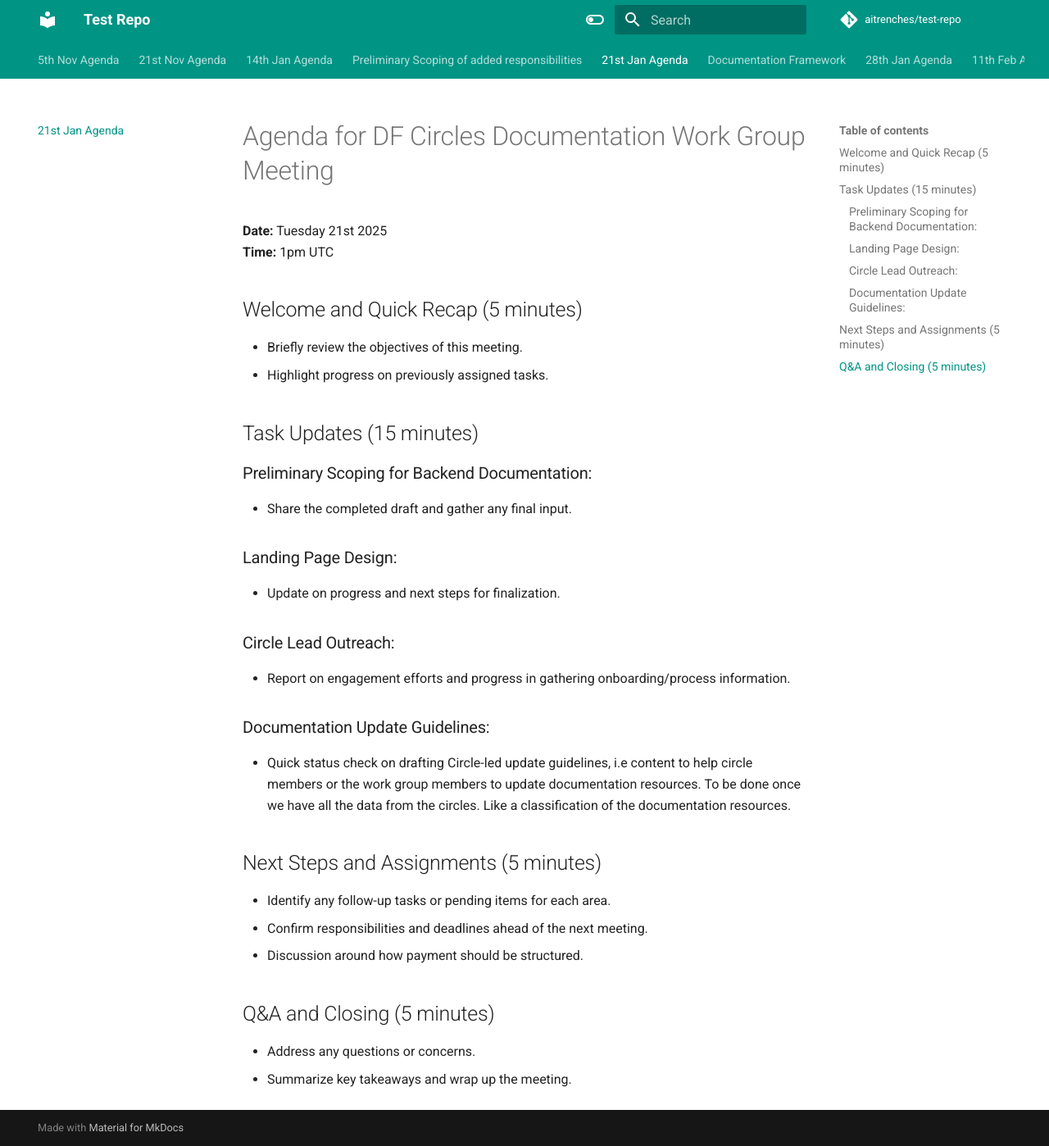
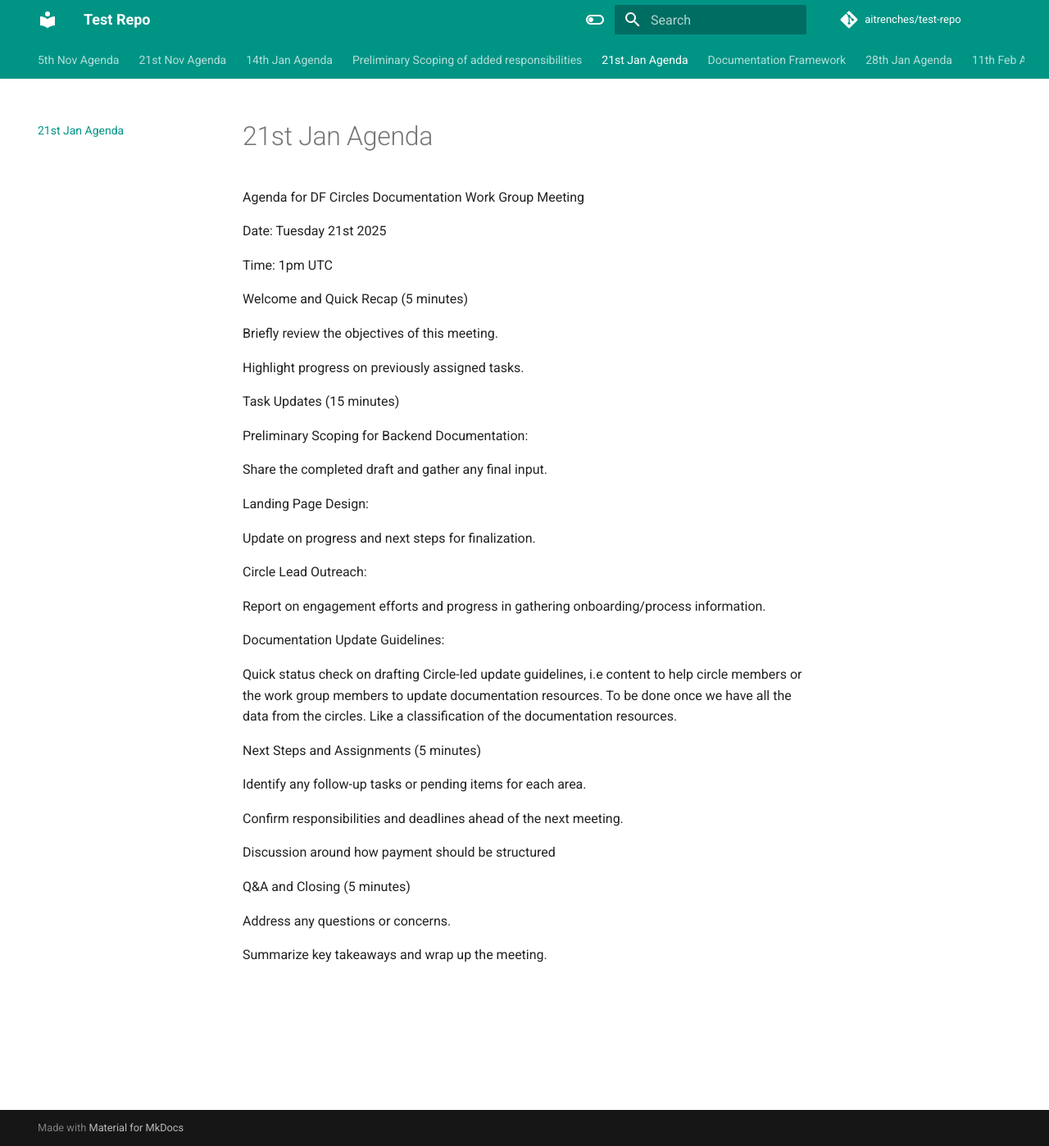
Before and after one commit to aitrenches/test-repo, an MkDocs documentation site: the page built from docs/21st-jan-agenda.md, in a window 1280 px wide and 1398 px high. Shown: the whole window at 82% size. Built offline with MkDocs 1.6.1 and Material for MkDocs 9.7.7, drawn with Linux system fonts in a browser that asks for light colours; comment, search, counter and statistics services are not loaded; part of the change alters nothing that is shown.

Commit message:
Sync tab: 21st Jan Agenda

```diff
--- a/docs/21st-jan-agenda.md
+++ b/docs/21st-jan-agenda.md
@@ -1,29 +1,64 @@
-# Agenda for DF Circles Documentation Work Group Meeting
-**Date:** Tuesday 21st 2025
-**Time:** 1pm UTC
+Agenda for DF Circles Documentation Work Group Meeting
 
-## Welcome and Quick Recap (5 minutes)
-- Briefly review the objectives of this meeting.
-- Highlight progress on previously assigned tasks.
 
-## Task Updates (15 minutes)
-### Preliminary Scoping for Backend Documentation:
-- Share the completed draft and gather any final input.
+Date: Tuesday 21st 2025
 
-### Landing Page Design:
-- Update on progress and next steps for finalization.
 
-### Circle Lead Outreach:
-- Report on engagement efforts and progress in gathering onboarding/process information.
+Time: 1pm UTC
 
-### Documentation Update Guidelines:
-- Quick status check on drafting Circle-led update guidelines, i.e content to help circle members or the work group members to update documentation resources. To be done once we have all the data from the circles. Like a classification of the documentation resources.
 
-## Next Steps and Assignments (5 minutes)
-- Identify any follow-up tasks or pending items for each area.
-- Confirm responsibilities and deadlines ahead of the next meeting.
-- Discussion around how payment should be structured.
+Welcome and Quick Recap (5 minutes)
 
-## Q&A and Closing (5 minutes)
-- Address any questions or concerns.
-- Summarize key takeaways and wrap up the meeting.
+
+Briefly review the objectives of this meeting.
+
+
+Highlight progress on previously assigned tasks.
+
+
+Task Updates (15 minutes)
+
+
+Preliminary Scoping for Backend Documentation:
+
+
+Share the completed draft and gather any final input.
+
+
+Landing Page Design:
+
+
+Update on progress and next steps for finalization.
+
+
+Circle Lead Outreach:
+
+
+Report on engagement efforts and progress in gathering onboarding/process information.
+
+
+Documentation Update Guidelines:
+
+
+Quick status check on drafting Circle-led update guidelines, i.e content to help circle members or the work group members to update documentation resources. To be done once we have all the data from the circles. Like a classification of the documentation resources.
+
+
+Next Steps and Assignments (5 minutes)
+
+
+Identify any follow-up tasks or pending items for each area.
+
+
+Confirm responsibilities and deadlines ahead of the next meeting.
+
+
+Discussion around how payment should be structured
+
+
+Q&A and Closing (5 minutes)
+
+
+Address any questions or concerns.
+
+
+Summarize key takeaways and wrap up the meeting.
```
